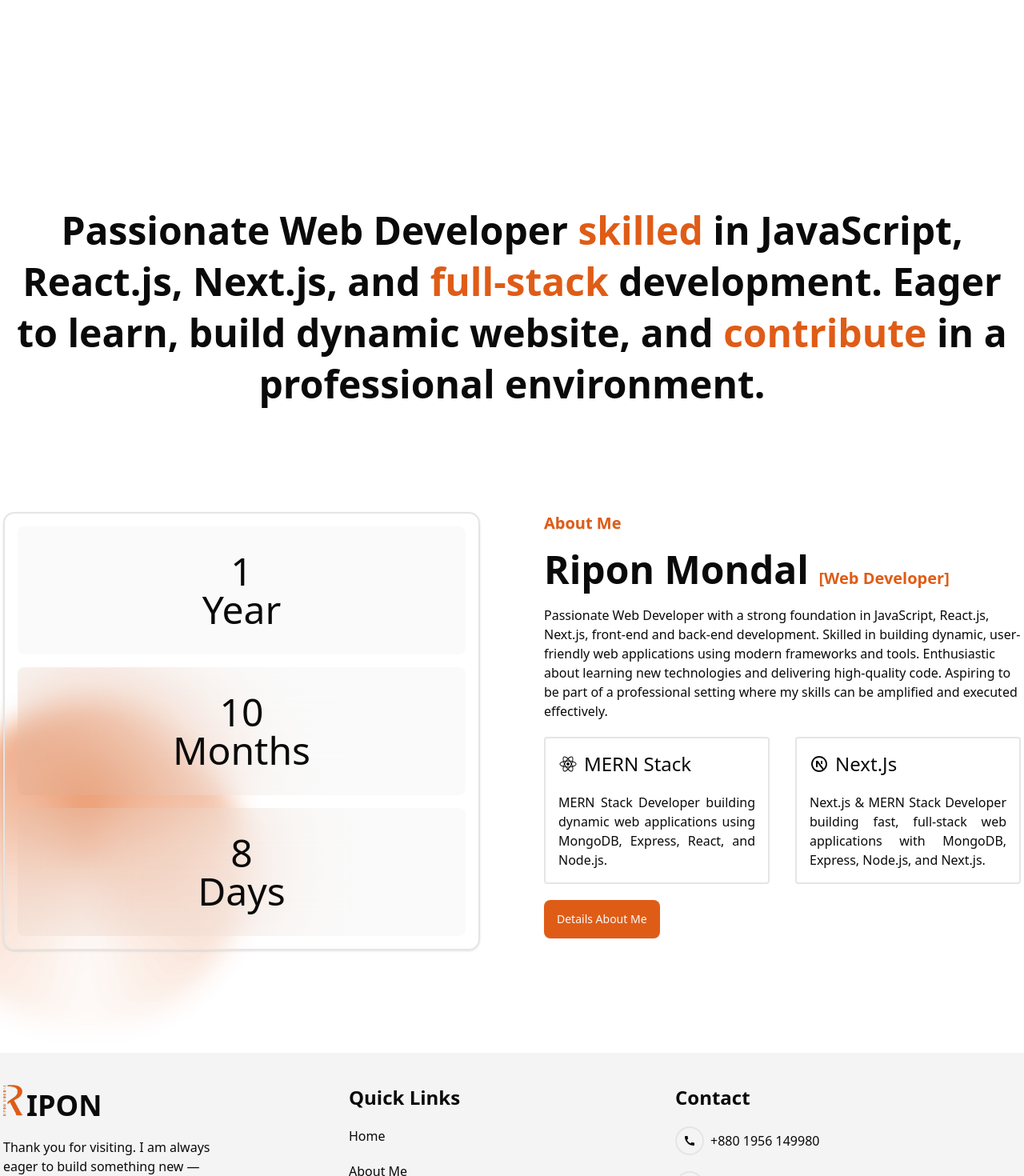
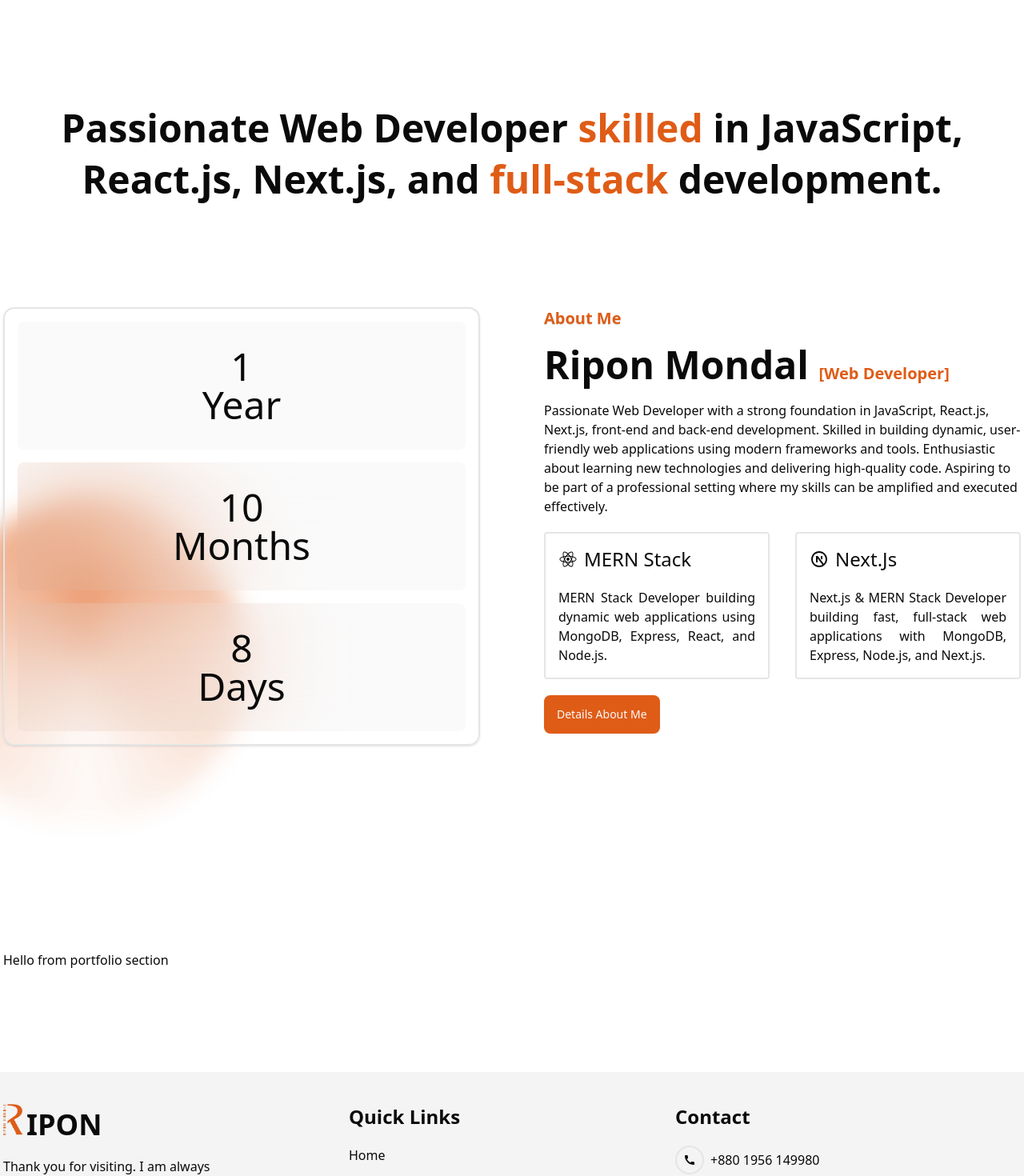
Before and after one commit to riponmondalbd/portfolio, a Next.js app: page / in a window 1280 px wide. Shown: the part 920-2390 px from the top of the page at 80% size. Built offline with nearby package versions, Linux system fonts and the light colour scheme; what tailwindcss-animated would draw is missing.

Commit message:
make portfolio section

```diff
--- a/src/app/page.tsx
+++ b/src/app/page.tsx
@@ -1,11 +1,13 @@
 import AboutMe from "@/components/AboutMe/AboutMe";
 import BannerSection from "@/components/Banner/Banner";
+import PortfolioSection from "@/components/Portfolio/Portfolio";
 
 export default function Home() {
   return (
     <div>
       <BannerSection />
       <AboutMe />
+      <PortfolioSection />
     </div>
   );
 }
--- a/src/components/AboutMe/AboutMe.tsx
+++ b/src/components/AboutMe/AboutMe.tsx
@@ -11,17 +11,15 @@ export default function AboutMe() {
       <div>
         <div>
           {/* plain text header */}
-          <h1 className="text-center py-10 md:py-32 text-4xl md:text-5xl font-semibold md:leading-16 ">
+          <h1 className="text-center pb-10 md:pb-32 text-4xl md:text-5xl font-semibold md:leading-16 ">
             Passionate Web Developer{" "}
             <span className="text-[#DF5C17]">skilled</span> in JavaScript,
             React.js, Next.js, and{" "}
             <span className="text-[#DF5C17]">full-stack</span> development.
-            Eager to learn, build dynamic website, and{" "}
-            <span className="text-[#DF5C17]">contribute</span> in a professional
-            environment.
           </h1>
         </div>
 
+        {/* blur background */}
         <div className="relative">
           <div
             className="absolute -left-24 bottom-0 md:-bottom-24 w-[400px] h-[400px] rounded-full blur-lg opacity-60 z-[-1]"
@@ -45,6 +43,7 @@ export default function AboutMe() {
 
             {/* right side content */}
             <div className="space-y-5">
+              {/* about section title */}
               <h3 className="text-xl font-semibold text-[#DF5C17] text-shadow-2xs">
                 About Me
               </h3>
@@ -53,6 +52,7 @@ export default function AboutMe() {
                 Ripon Mondal{" "}
                 <span className="text-xl text-[#DF5C17]">[Web Developer]</span>
               </h1>
+              {/* content */}
               <p>
                 Passionate Web Developer with a strong foundation in JavaScript,
                 React.js, Next.js, front-end and back-end development. Skilled
@@ -62,8 +62,10 @@ export default function AboutMe() {
                 part of a professional setting where my skills can be amplified
                 and executed effectively.
               </p>
+              {/* stack base section */}
               <div className="grid md:grid-cols-2 gap-8 justify-between">
-                <div className="border-2 p-4 rounded space-y-5">
+                {/* mern stack */}
+                <div className="border-2 p-4 rounded space-y-5 hover:bg-neutral-400/5 hover:backdrop-blur-3xl">
                   <div className="flex items-center gap-2 text-2xl">
                     <RiReactjsFill />
                     <h1>MERN Stack</h1>
@@ -73,7 +75,8 @@ export default function AboutMe() {
                     MongoDB, Express, React, and Node.js.
                   </p>
                 </div>
-                <div className="border-2 p-4 rounded space-y-5">
+                {/* next.js */}
+                <div className="border-2 p-4 rounded space-y-5 hover:bg-neutral-400/5 hover:backdrop-blur-3xl">
                   <div className="flex items-center gap-2 text-2xl">
                     <RiNextjsLine />
                     <h1>Next.Js</h1>
--- /dev/null
+++ b/src/components/Portfolio/Portfolio.tsx
@@ -0,0 +1,10 @@
+export default function PortfolioSection() {
+  return (
+    <div
+      id="portfolio"
+      className="max-w-7xl mx-auto scroll-mt-20  duration-1000 px-1 py-10 md:py-32"
+    >
+      <h2>Hello from portfolio section</h2>
+    </div>
+  );
+}
```
